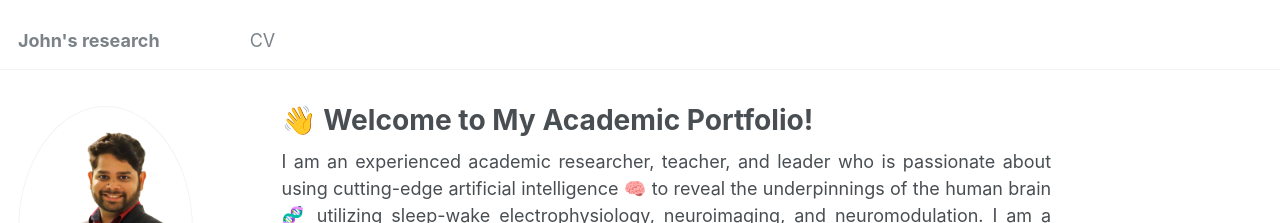
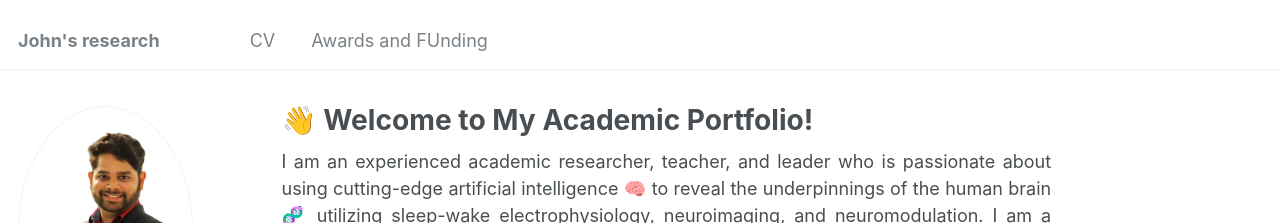
Before and after one commit to johnthomasphd/johnthomasphd.github.io, a Jekyll site: the page built from _pages/about.md, in a window 1280 px wide. Shown: the top 223 px of the page. Built offline with Jekyll 4.4.1, drawn with Linux system fonts in a browser that asks for light colours; some web fonts are replaced.

Commit message:
Update navigation.yml

```diff
--- a/_data/navigation.yml
+++ b/_data/navigation.yml
@@ -7,6 +7,10 @@
 main:
   - title: "CV"
     url: /cv/
+
+
+  - title: "Awards and FUnding"
+    url: /awards/
 
 #  - title: "Publications"
  #   url: /publications/
```
